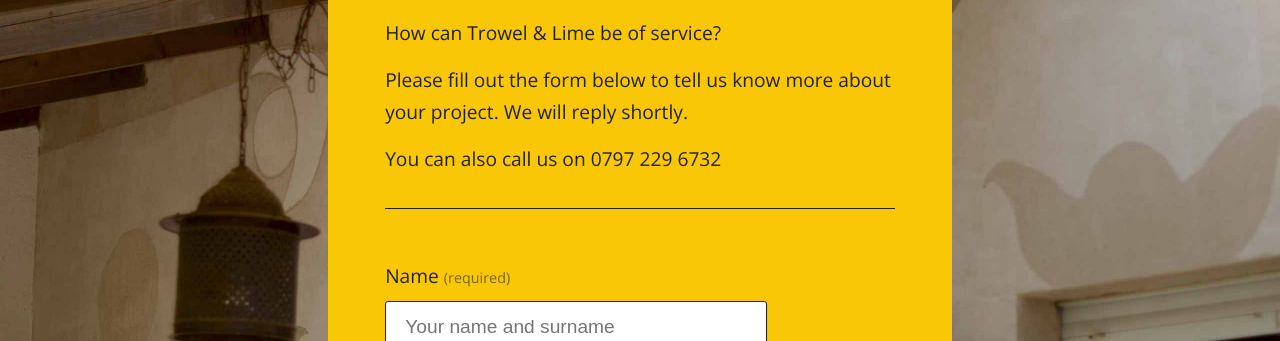
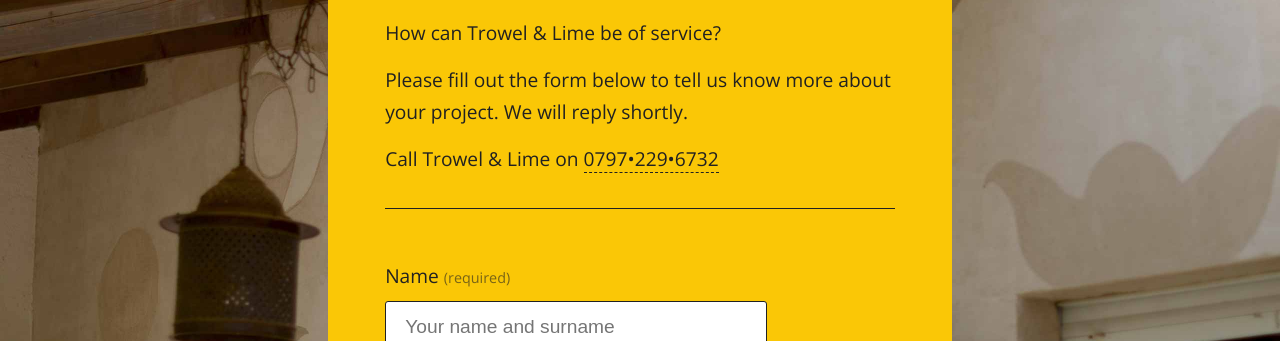
Before and after one commit to marek-kultys/trowel-and-lime, a Jekyll site: the page built from contact/index.html, in a window 1280 px wide. Shown: the part 273-614 px from the top of the page. Built offline with Jekyll 4.4.1, drawn with Linux system fonts in a browser that asks for light colours.

Commit message:
Fix telephone number style

```diff
--- a/_sass/body.scss
+++ b/_sass/body.scss
@@ -196,6 +196,14 @@
    border-bottom: 1px dashed $black;
 }
 
+.all-black-link {
+   border-bottom: 1px dashed $black;
+   &:hover {
+      color: $black;
+      border-color: $black;
+   }
+}
+
 .unmarked-link {
    &:hover {
       color: $black;
--- a/contact/index.html
+++ b/contact/index.html
@@ -15,7 +15,7 @@
                <div class="text-container">
                   <p>How can Trowel & Lime be <nobr>of service?</nobr></p>
                   <p>Please fill out the form below to tell us know more about your project. We will <nobr>reply shortly.</nobr></p>
-                  <p>You can also call us <nobr>on <a href="tel:07972296732" class="black-link">0797 229 6732</a></nobr></p>
+                  <p>Call Trowel & Lime <nobr>on <a href="tel:07972296732" class="all-black-link">0797•229•6732</a></nobr></p>
                </div>
                <div class="form-container less-margin-top">
                   <form action="https://formspree.io/mrklts@onet.eu" method="POST">
```
